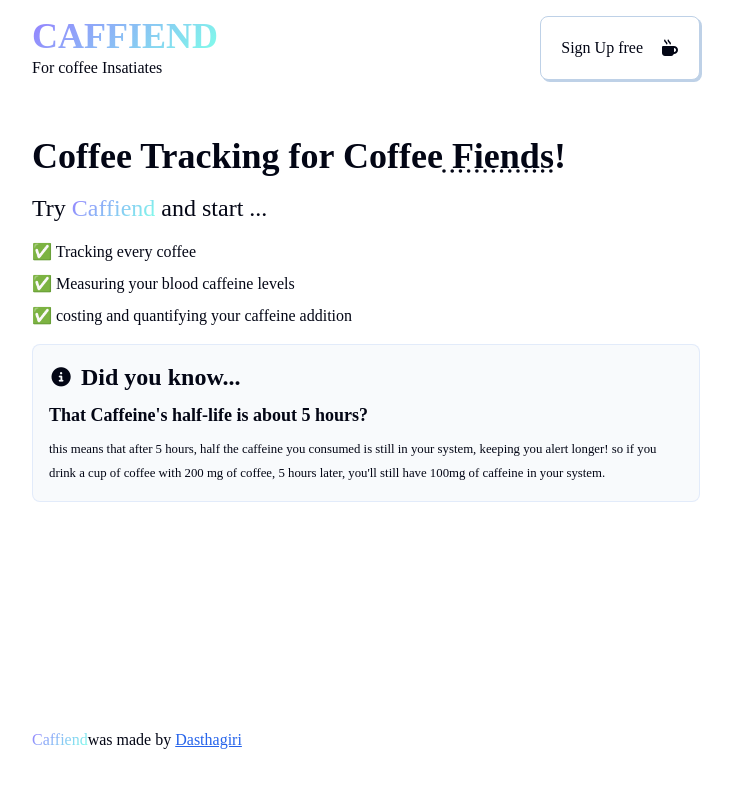
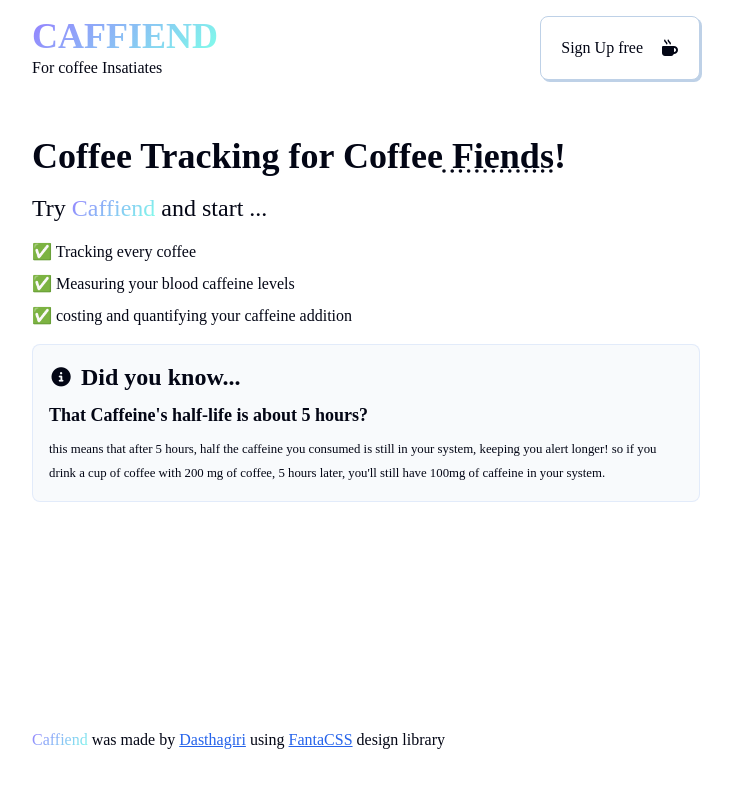
Before and after one commit to Reddy076/Coffee-Tracker, a React (Vite) app in the folder Coffee-Tracker/: page / in a window 1280 px wide. Shown: the top 788 px of the page, without its empty margins (274-1007 px from the left). Built offline with nearby package versions, Linux system fonts and the light colour scheme; a web font is replaced by a local one.

Commit message:
added a header and footer to the application

```diff
--- a/Coffee-Tracker/src/components/Layout.jsx
+++ b/Coffee-Tracker/src/components/Layout.jsx
@@ -22,7 +22,7 @@ export default function Layout({ children }) {
   const footer=(
     <footer>
       <p>
-        <span className='text-gradient'>Caffiend</span>was made by <a href="https://github.com/Dasthagiri">Dasthagiri</a>
+        <span className='text-gradient'>Caffiend </span>was made by <a target='_blank'  href="https://github.com/Reddy076/Coffee-Tracker.git">Dasthagiri</a> using <a target='_blank' href="https://www.fantacss.smoljames.com">FantaCSS</a> design library
       </p>
     </footer>
   )
```
